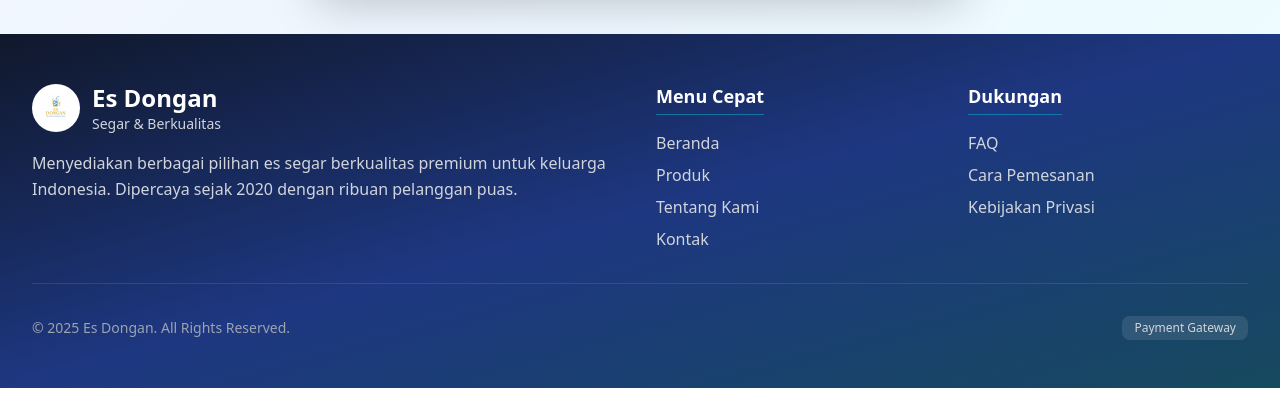
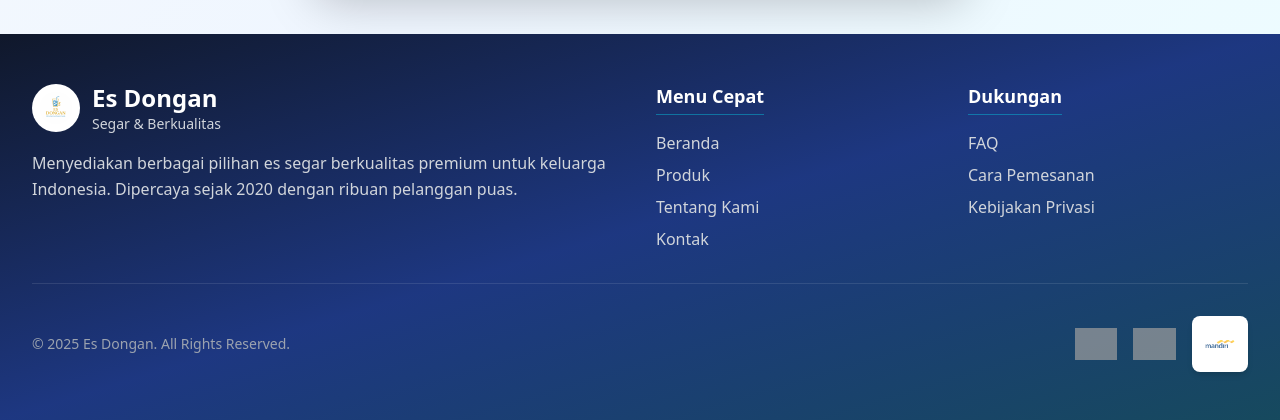
Before and after one commit to heykelprayogitimantags/web-es-dongan, a CodeIgniter 4 app: the page made by app/Views/frontend/orders.php in a window 1280 px wide. Shown: the part 826-1246 px from the top of the page. Before the commit the page ends 1214 px from the top, so only its background shows below. Run offline with PHP 8.4 and a stand-in for CodeIgniter, Linux system fonts and the light colour scheme; the template is opened without the code that fills it, so the values that code supplies are empty; some libraries are stand-ins or nearby versions; grey boxes are pictures that could not be loaded.

Commit message:
updater orders

```diff
--- a/app/Views/frontend/orders.php
+++ b/app/Views/frontend/orders.php
@@ -519,8 +519,12 @@
                 <p class="text-gray-400 text-sm mb-4 md:mb-0">
                     &copy; 2025 Es Dongan. All Rights Reserved.
                 </p>
-                <div class="flex items-center gap-4">
-                    <div class="bg-white/10 rounded-lg px-3 py-1 text-xs text-gray-300">Payment Gateway</div>
+               <div class="flex items-center gap-4">
+                    <img src="https://upload.wikimedia.org/wikipedia/commons/thumb/5/5e/Visa_Inc._logo.svg/200px-Visa_Inc._logo.svg.png" alt="Visa" class="h-8 opacity-70">
+                    <img src="https://upload.wikimedia.org/wikipedia/commons/thumb/b/b7/MasterCard_Logo.svg/200px-MasterCard_Logo.svg.png" alt="Mastercard" class="h-8 opacity-70">
+                    <div class="bg-white rounded-lg p-2.5 md:p-3 shadow-md hover:shadow-xl transition-all duration-300 hover:-translate-y-1">
+                        <img src="/uploads/Mandiri.png" alt="Mandiri" class="h-6 md:h-8 opacity-70 hover:opacity-100 transition-opacity">
+                    </div>
                 </div>
             </div>
         </div>
```
Also changed, not shown: app/Views/frontend/profile/index.php (+3 -5 lines).
